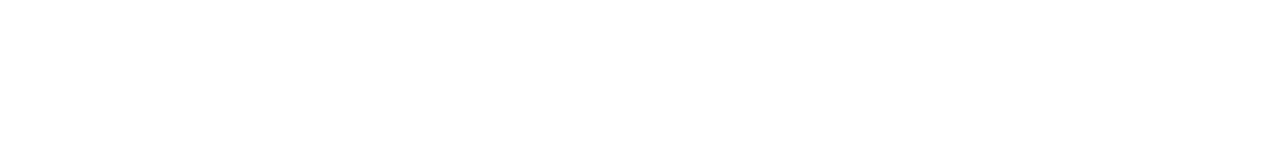
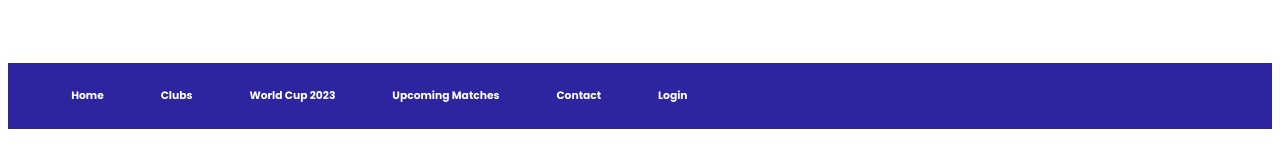
Before and after one commit to niloysarker7/football-world, a plain HTML site: page index.html in a window 1280 px wide. Drawn offline with Linux system fonts and the light colour scheme.

Commit message:
top banner

```diff
--- a/index.html
+++ b/index.html
@@ -4,9 +4,46 @@
     <meta charset="UTF-8">
     <meta http-equiv="X-UA-Compatible" content="IE=edge">
     <meta name="viewport" content="width=device-width, initial-scale=1.0">
+
+    <!-- google font -->
+    <link rel="preconnect" href="https://fonts.googleapis.com">
+    <link rel="preconnect" href="https://fonts.gstatic.com" crossorigin>
+    <link href="https://fonts.googleapis.com/css2?family=Poppins:wght@700&display=swap" rel="stylesheet">
+
+    <!-- style css -->
+    <link rel="stylesheet" href="style.css">
+
+    <!-- title -->
     <title>Football World</title>
 </head>
+
 <body>
+    <!-- header start -->
+    <header>
+        <section class="top-banner">
+            <div class="menu">
+                <h6>Home</h6>
+                <h6>Clubs</h6>
+                <h6>World Cup 2023</h6>
+                <h6>Upcoming Matches</h6>
+                <h6>Contact</h6>
+                <h6>Login</h6>
+            </div>
+        </section>
+    </header>
+    <!-- header end-->
+
+    <!-- main start -->
+    <main>
+
+    </main>
+    <!-- main end -->
+
+    <!-- footer start -->
+    <footer>
+
+    </footer>
+    <!-- footer end -->
 
 </body>
 </html>
--- a/style.css
+++ b/style.css
@@ -0,0 +1,14 @@
+/* header start */
+body{
+    font-family: 'Poppins', sans-serif;
+}
+.top-banner{
+    width: 100%;
+    background: #2D25A0;
+}
+.menu{
+    color: white;
+    display: flex;
+    margin: 5%;
+    gap: 5%;
+}
```
